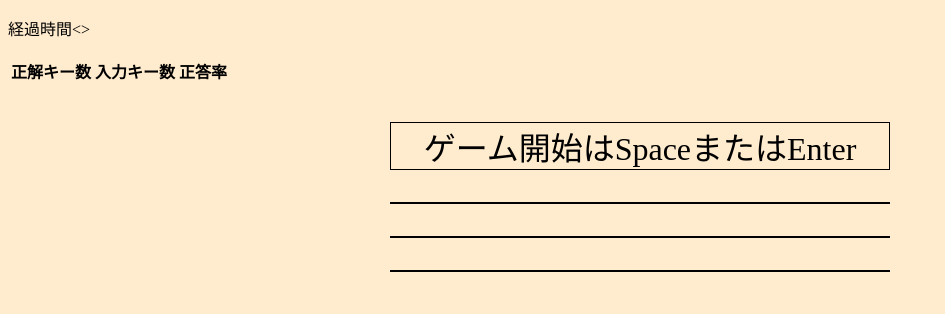
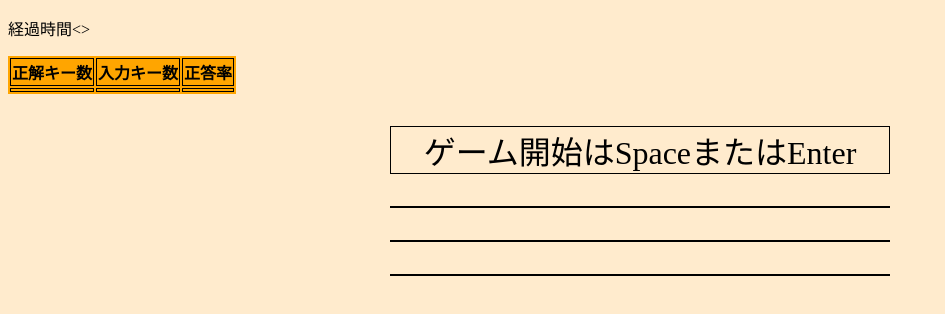
Before and after one commit to koume80703/typing_game, a website with bundled scripts: page src/index.html in a window 1280 px wide. Shown: the whole page, without its empty margins (0-945 px from the left). Built offline with nearby package versions, Linux system fonts and the light colour scheme.

Commit message:
minor update

```diff
--- a/src/style/style.css
+++ b/src/style/style.css
@@ -15,3 +15,11 @@ main p{
     font-size: xx-large;
     border: 1px solid black;
 }
+
+table{
+    background-color: orange;
+}
+th, td {
+    border: 1px solid black;
+    text-align: center;
+}
```
